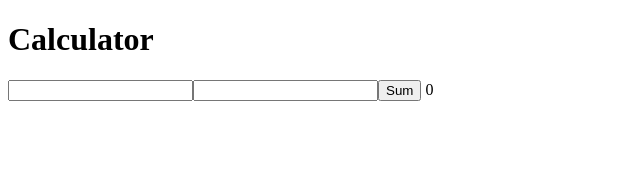
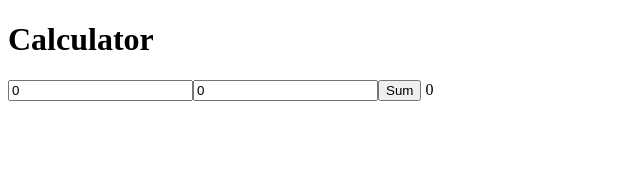
Before and after one commit to Wendelsena/AngularCalculator, an Angular app: page / in a window 1280 px wide. Shown: the top 170 px of the page, without its empty margins (0-640 px from the left). Built offline with nearby package versions, Linux system fonts and the light colour scheme.

Commit message:
Add FormsModule and Two-Way Data Binding

```diff
--- a/src/app/app.module.ts
+++ b/src/app/app.module.ts
@@ -14,6 +14,7 @@ import { FormsModule } from '@angular/forms';
   imports: [
     BrowserModule,
     AppRoutingModule,
+    FormsModule, /*Módulo para conectar o formulário ao código do seu app (controla a entrada de dados)*/
   ],
   providers: [],
   bootstrap: [AppComponent]
--- a/src/app/form-calc/form-calc.component.html
+++ b/src/app/form-calc/form-calc.component.html
@@ -1,6 +1,6 @@
 <form>
-    <input name="num1">
-    <input name="num2">
+    <input type="number" [(ngModel)]="num1" name="num1"> <!--  [(ngModel)]="num1" está dando um valor a variavel num dentro de ts (precisa ter o formsModel configurado) -->
+    <input type="number" [(ngModel)]="num2" name="num2">
     <button>Sum</button>
 
     <!-- {{sum}} está puxando o valor dado a ele em ts -->
```
